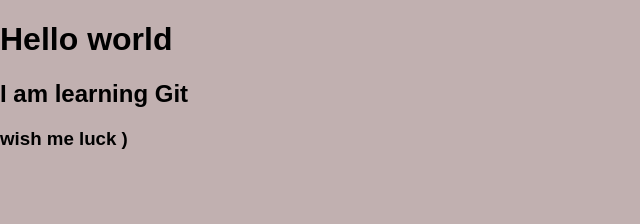
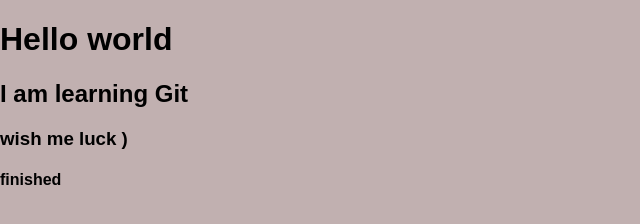
Before and after one commit to nomanoff/12.github-git-test, a plain HTML site: page index.html in a window 1280 px wide. Shown: the full height of the page, 0-640 px from the left. Drawn offline with Linux system fonts and the light colour scheme.

Commit message:
finished adding

```diff
--- a/index.html
+++ b/index.html
@@ -10,5 +10,6 @@
     <h1>Hello world</h1>
     <h2>I am learning Git</h2>
     <h3>wish me luck )</h3>
+    <h4>finished</h4>
   </body>
 </html>
```
Also changed, not shown: 1 other file.
